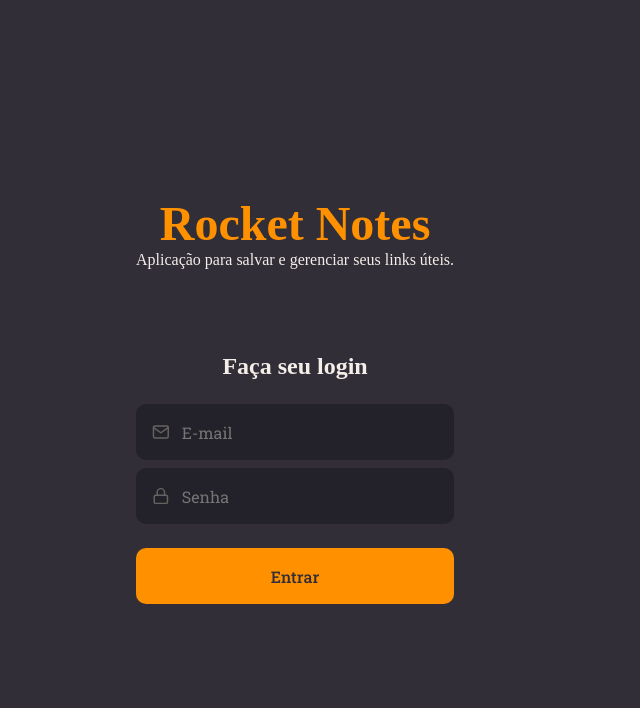
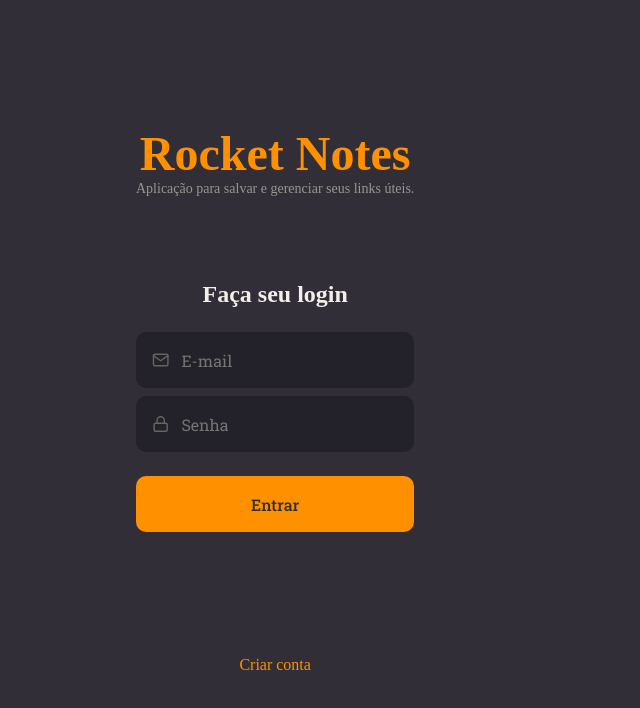
Before and after one commit to RenanFachin/RS_RocketNotesFront, a React (Vite) app: page / in a window 1280 px wide. Shown: the top 708 px of the page, without its empty margins (0-640 px from the left). Built offline with nearby package versions, Linux system fonts and the light colour scheme.

Commit message:
Criado um elemento de link dentro da página SignIn para ser um link de criação de conta. Estilizado as tags P e A dentro do Form

```diff
--- a/src/pages/Signin/index.jsx
+++ b/src/pages/Signin/index.jsx
@@ -29,6 +29,11 @@ export function SignIn(){
 
                 <Button title="Entrar" />
 
+
+                <a href='#'>
+                    Criar conta
+                </a>
+
             </Form>
         </Container>
     )
--- a/src/pages/Signin/styles.js
+++ b/src/pages/Signin/styles.js
@@ -31,4 +31,17 @@ export const Form = styled.form`
         margin-top: 84px;
         margin-bottom: 24px;
     }
+
+    > p{
+        // Fazendo a estilização do p dentro do Form
+        font-size: 14px;
+        color: ${({theme})=>theme.COLORS.GRAY_100}
+    }
+
+    > a{
+        // Fazeno a estilização do a dentro do form
+        text-decoration: none;
+        margin-top: 124px;
+        color: ${({theme})=>theme.COLORS.ORANGE}
+    }
 `;
```
